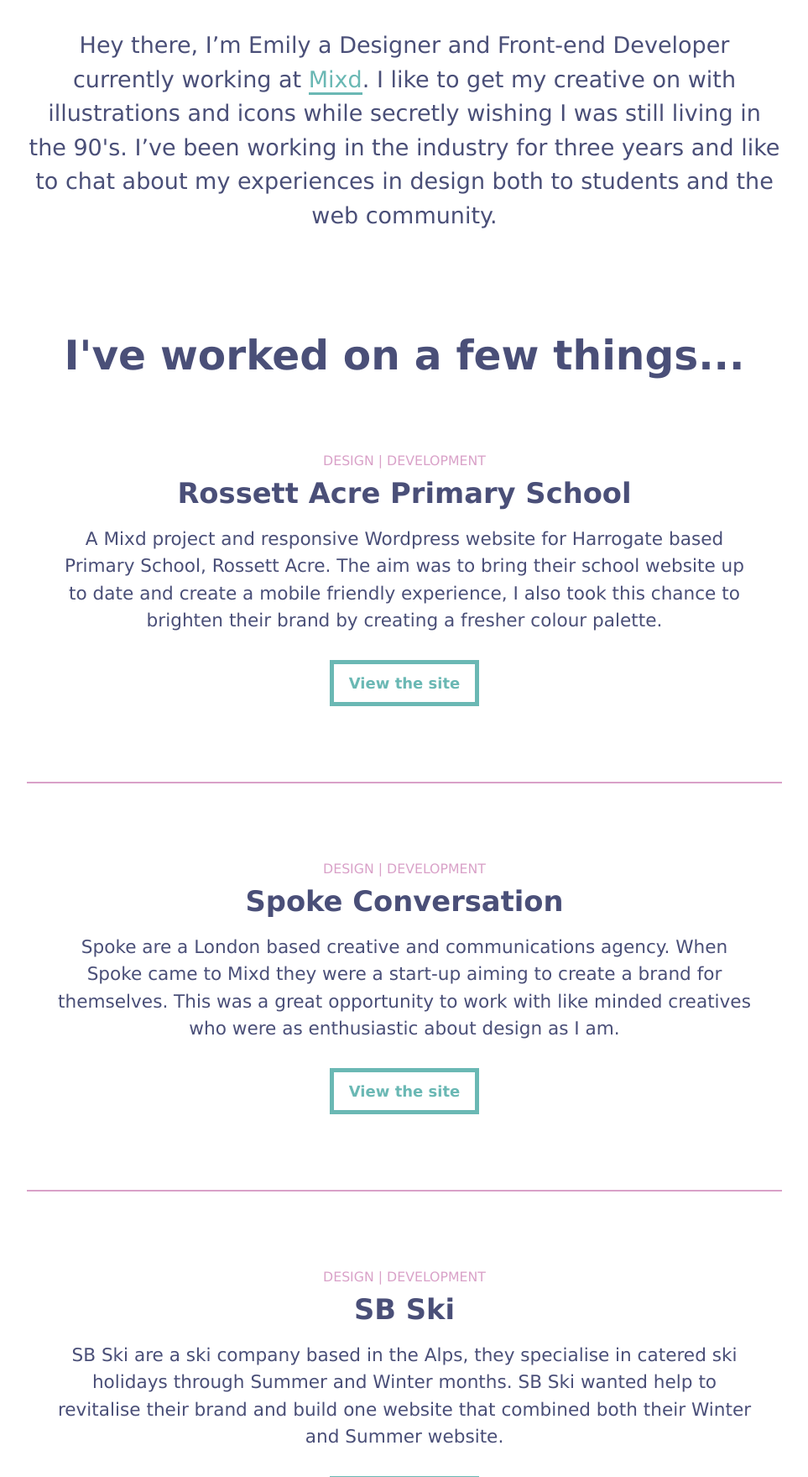
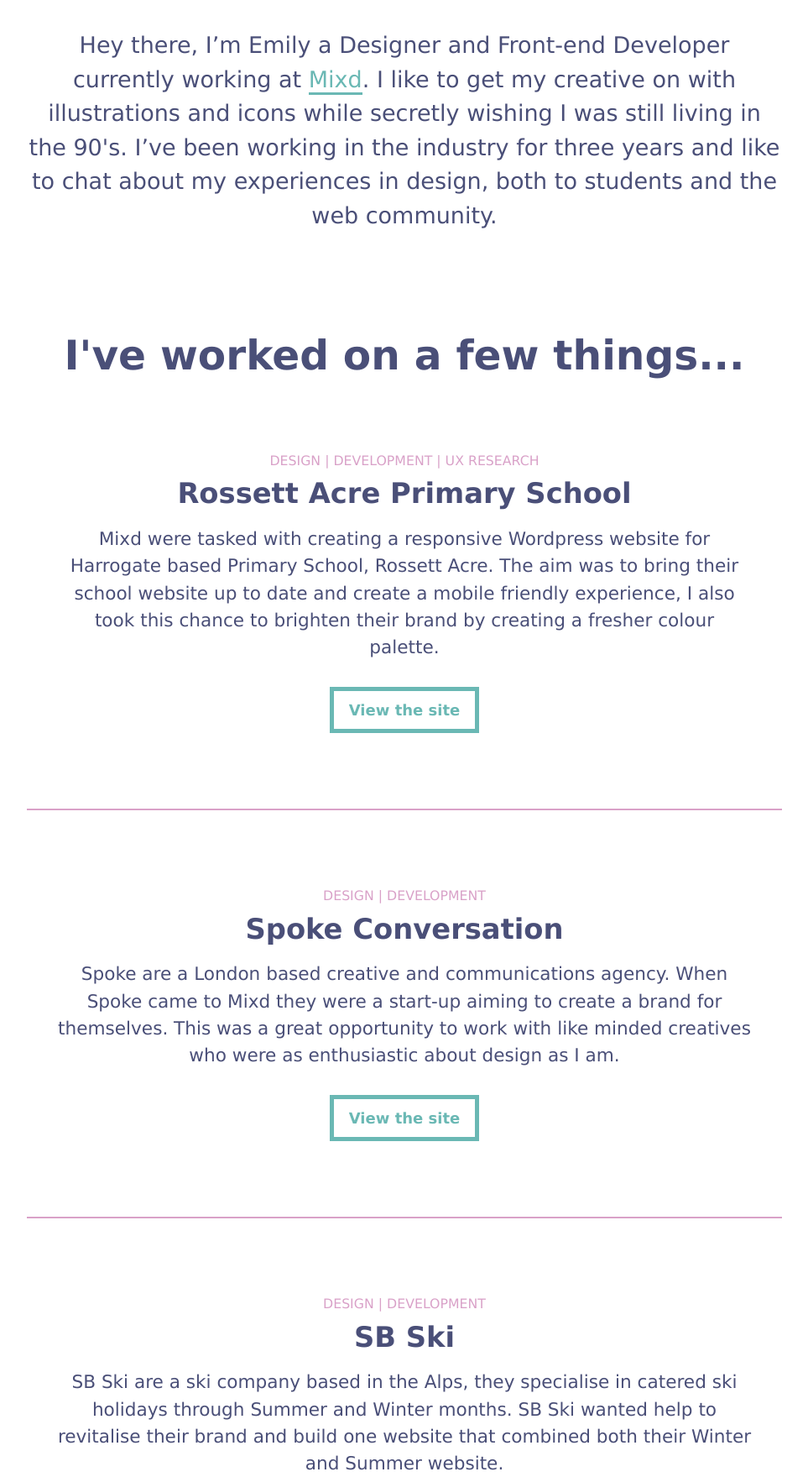
Before and after one commit to emilyvc/emily.vc, a WordPress theme: template content/themes/emilyvc/front-page.php in a window 1280 px wide. Shown: the part 1289-3048 px from the top of the page at 84% size, without its empty margins (158-1121 px from the left). Run offline with PHP 8.4 and a stand-in for WordPress, Linux system fonts and the light colour scheme; the site name, menu and one post (Sample post) are stand-ins, and other content is empty; some libraries are stand-ins or nearby versions.

Commit message:
more spelling

```diff
--- a/content/themes/emilyvc/front-page.php
+++ b/content/themes/emilyvc/front-page.php
@@ -39,16 +39,16 @@ get_header();
     <div class="container container--small">
         <div class="section section--center section--main">
         <img src="<?php echo get_stylesheet_directory_uri(); ?>/assets/dist/img/hey-talk.jpg" class="u-align-center  u-push-bottom@2 | u-rounded-circle" alt="">
-            <p class="section__intro gamma">Hey there, I’m Emily a Designer and Front-end Developer currently working at <a href="http://www.mixd.co.uk/">Mixd</a>. I like to get my creative on with illustrations and icons while secretly wishing I was still living in the 90's. I’ve been working in the industry for three years and like to chat about my experiences in design both to students and the web community.</p>
+            <p class="section__intro gamma">Hey there, I’m Emily a Designer and Front-end Developer currently working at <a href="http://www.mixd.co.uk/">Mixd</a>. I like to get my creative on with illustrations and icons while secretly wishing I was still living in the 90's. I’ve been working in the industry for three years and like to chat about my experiences in design, both to students and the web community.</p>
         </div>
     </div>
     <div class="container container--small">
         <div class="section section--center section--large">
             <h1 class="u-weight-bold | u-push-bottom">I've worked on a few things...</h1>
             <div class="section__item">
-                <span class="meta zeta u-push-bottom/2">Design | Development</span>
+                <span class="meta zeta u-push-bottom/2">Design | Development | UX Research</span>
                 <h2 class="u-weight-bold">Rossett Acre Primary School</h2>
-                <p>A Mixd project and responsive Wordpress website for Harrogate based Primary School, Rossett Acre. The aim was to bring their school website up to date and create a mobile friendly experience, I also took this chance to brighten their brand by creating a fresher colour palette.</p>
+                <p>Mixd were tasked with creating a responsive Wordpress website for Harrogate based Primary School, Rossett Acre. The aim was to bring their school website up to date and create a mobile friendly experience, I also took this chance to brighten their brand by creating a fresher colour palette.</p>
                 <a href="https://www.rossettacre.n-yorks.sch.uk/" class="btn btn--primary">View the site</a>
             </div>
             <span class="divider"></span>
@@ -76,7 +76,7 @@ get_header();
             <div class="section__item">
                 <span class="meta zeta u-push-bottom/2">Leeds University</span>
                 <h2 class="u-weight-bold">Team Roles lecture</h2>
-                <p>At Mixd I've had the opportunity to give lectures at some of the UK's fantastic Universities, I've given this lecture to Undergraduate and Postgraduate students at Leeds and Teeside University.</p>
+                <p>With Mixd I've had the opportunity to give lectures at some of the UK's fantastic Universities, I've given this lecture to Undergraduate and Postgraduate students at Leeds and Teeside University.</p>
             </div>
             <span class="divider"></span>
             <div class="section__item">
```
